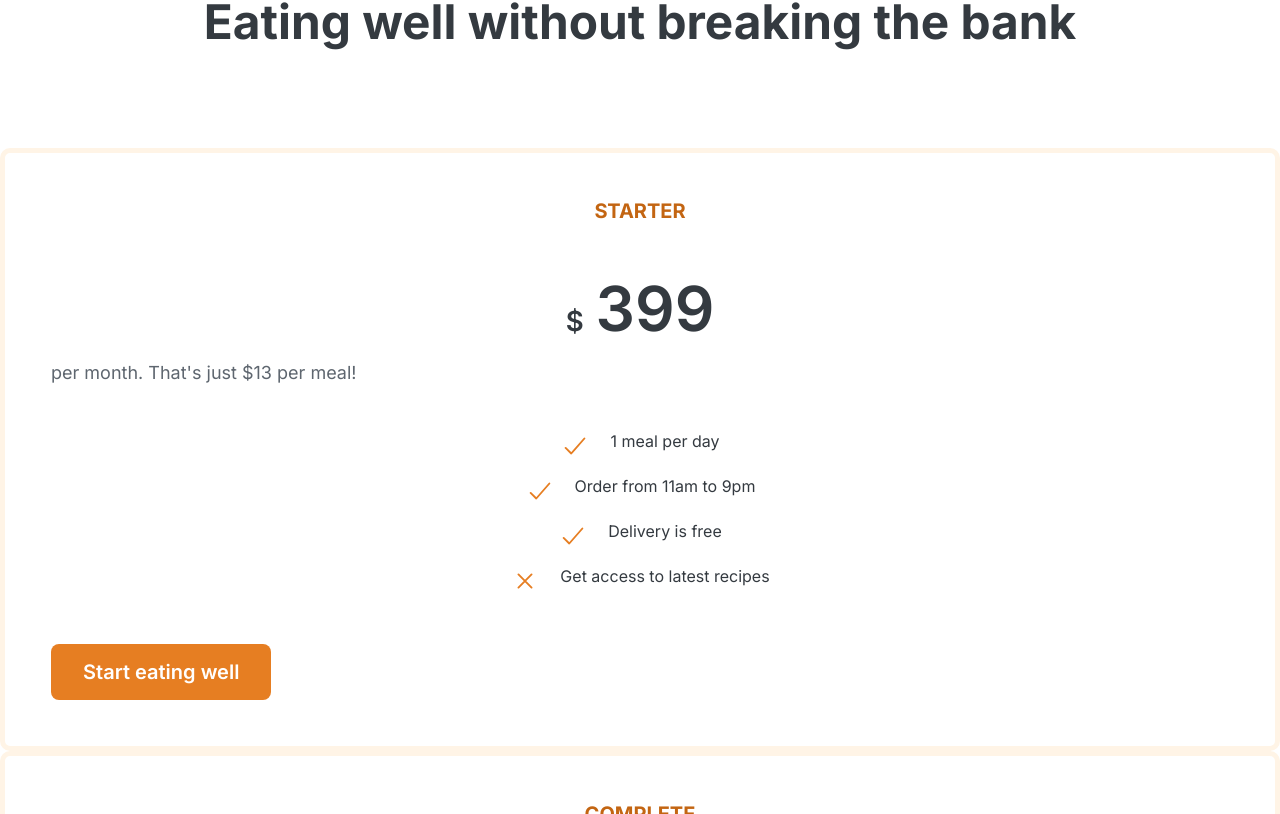
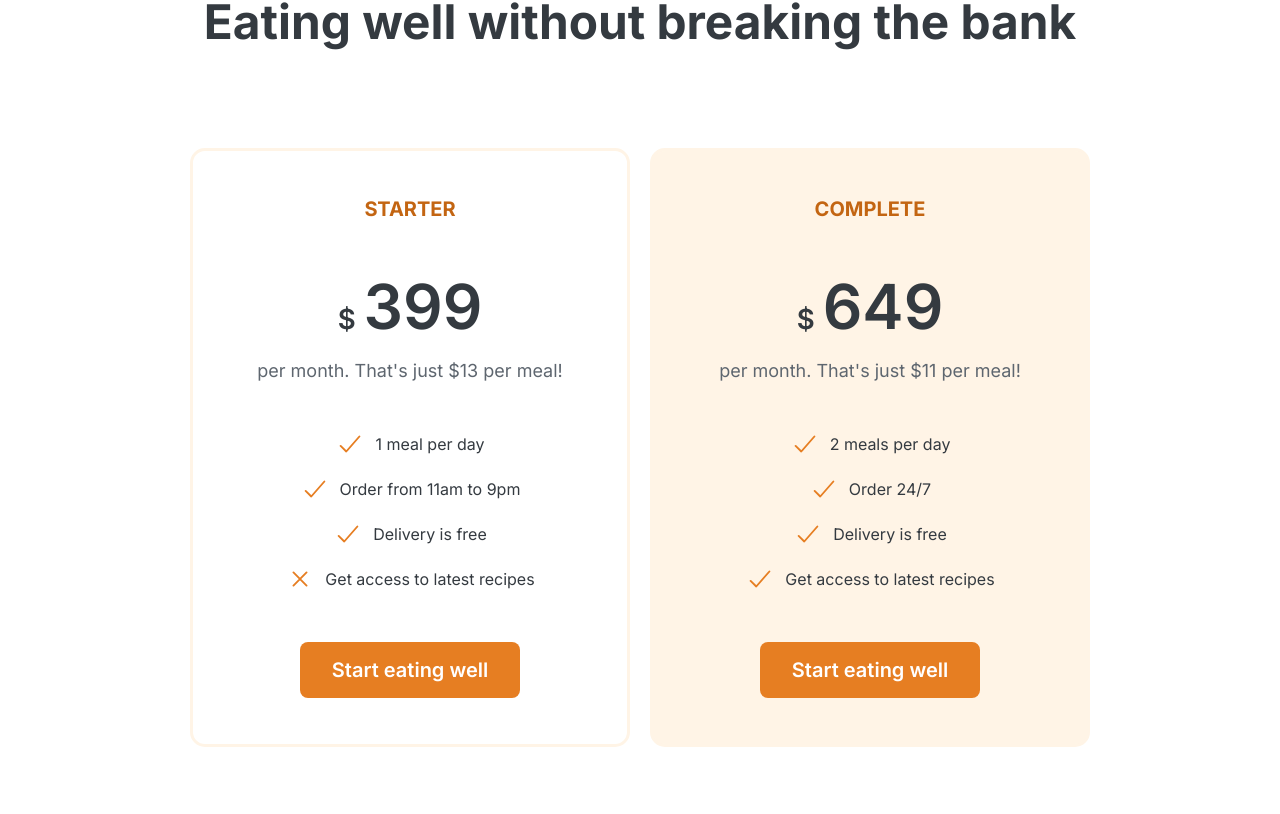
Before and after one commit to SaelKhlouf/omnifood-landing-page, a React (Create React App) app: page / in a window 1280 px wide. Shown: the part 5646-6460 px from the top of the page. After the commit the page ends 6393 px from the top, so only its background shows below. Built offline with nearby package versions, Linux system fonts and the light colour scheme.

Commit message:
fixing pricing cards

```diff
--- a/src/App.css
+++ b/src/App.css
@@ -49,8 +49,9 @@ body {
   /* whitespaces */
   --ws-100: 1.6rem;
   --ws-200: 3.2rem;
+}
 
-  /* others */
+* {
   box-sizing: border-box;
 }
 
@@ -503,6 +504,16 @@ img {
 }
 
 /* Pricing Section */
+.pricing-plans {
+  display: grid;
+  grid-template-columns: repeat(auto-fill, minmax(350px, 1fr));
+  justify-content: center;
+  align-items: center;
+  gap: 2rem;
+  margin: 0 auto;
+  max-width: 90rem;
+}
+
 .pricing-section-secondary-header-container {
   text-align: center;
 }
@@ -512,10 +523,16 @@ img {
 
 .pricing-card {
   padding: 4.6rem;
-  border-radius: 1rem;
+  border-radius: 1.5rem;
   border-color: var(--color-1-90);
-  border-width: 0.5rem;
+  border-width: 0.3rem;
   border-style: solid;
+  text-align: center;
+  max-width: 44rem;
+}
+
+.pricing-card--featured {
+  background-color: var(--color-1-90);
 }
 
 .pricing-card-header {
@@ -523,7 +540,6 @@ img {
 }
 
 .pricing-card-title {
-  text-align: center;
   font-size: var(--fs-200);
   color: var(--color-1-200);
   text-transform: uppercase;
@@ -531,7 +547,6 @@ img {
 }
 
 .pricing-card-price {
-  text-align: center;
   font-size: var(--fs-750);
   font-weight: var(--fw-300);
   margin-bottom: 1.6rem;
@@ -539,7 +554,7 @@ img {
 
 .pricing-card-price span {
   font-size: var(--fs-400);
-  margin-right: 1.2rem;
+  margin-right: 0.8rem;
 }
 
 .pricing-card-desc {
@@ -557,6 +572,7 @@ img {
 
 .pricing-card-features-container li {
   display: flex;
+  align-items: center;
   justify-content: center;
-  gap: 2rem;
+  gap: 1rem;
 }
--- a/src/Components/PricingSection/PricingCardComponent.js
+++ b/src/Components/PricingSection/PricingCardComponent.js
@@ -2,7 +2,7 @@ import { IoCheckmark, IoCloseOutline } from "react-icons/io5";
 
 function PricingCardComponent({ title, price, desc, features, featured }) {
   return (
-    <div className="pricing-card">
+    <div className={`pricing-card ${featured && "pricing-card--featured"}`}>
       <header className="pricing-card-header">
         <h3 className="pricing-card-title">{title}</h3>
         <p className="pricing-card-price">
```
